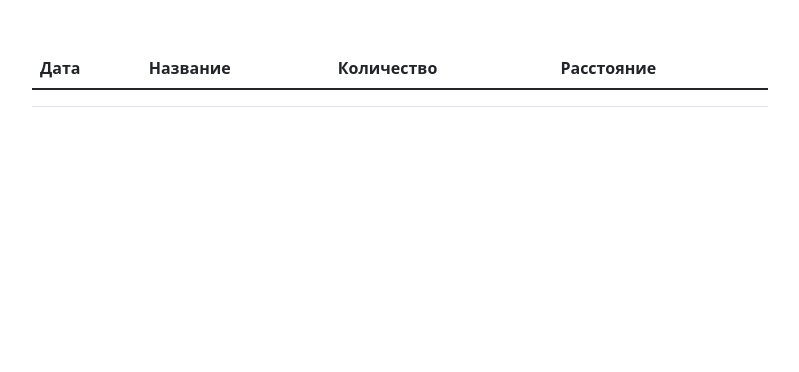
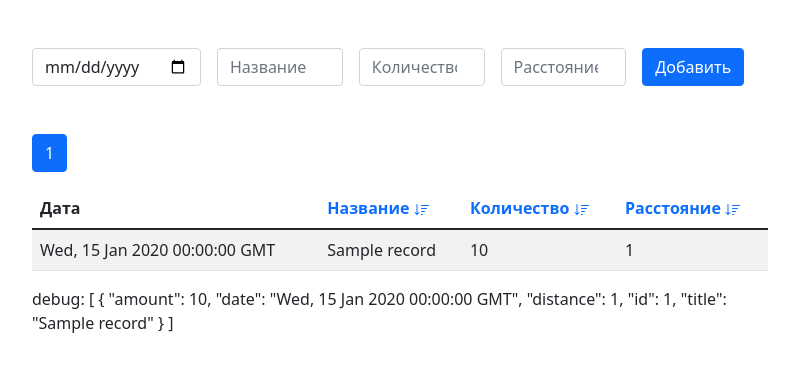
Before and after one commit to Ivansergee/welbex_test, a Flask app: page / in a window 1280 px wide. Shown: the top 372 px of the page, without its empty margins (240-1039 px from the left). Run offline with Flask 2, Linux system fonts and the light colour scheme; tables that the repository leaves empty hold one stand-in row (values such as "Sample post"); lists and menus that the app fills with data are empty; parts of the project's set-up code (start-up, migrations or seed data) failed here and were passed over.

Commit message:
add sorting and row creation form

```diff
--- a/app/app.py
+++ b/app/app.py
@@ -1,10 +1,13 @@
-from crypt import methods
-from pyexpat import model
+from datetime import datetime
 from flask import Flask, render_template, jsonify, request
 from dotenv import load_dotenv
 from flask_sqlalchemy import SQLAlchemy
+from sqlalchemy import desc
 
 from config import Config
+from validation import validation_errors
+
+from json import dumps
 
 
 load_dotenv('./.env')
@@ -13,19 +16,46 @@
 app.config.from_object(Config)
 
 db = SQLAlchemy(app)
-import models
+from models import Record
 
-@app.route('/')
+
+@app.route('/', methods=['GET', 'POST'])
 def index():
     if request.headers.get('X-Requested_With') == 'XMLHttpRequest':
-        records = jsonify(models.Record.query.all())
-        return records
+        page, order_by, sort, filter = request.get_json().values()
+        limit = 10
+        offset = limit * (page - 1)
+        records_count = Record.query.count()
+        pages_count = (records_count // limit) + 1
+        if sort == 'asc':
+            records = Record.query.order_by(order_by).offset(offset).limit(limit).all()
+        else:
+            records = Record.query.order_by(desc(order_by)).offset(offset).limit(limit).all()
+        res = {
+            'pages_count': pages_count,
+            'records': records
+            }
+        return jsonify(res)
     return render_template('index.html')
 
 
-@app.route('create', methods=['POST'])
+@app.route('/create', methods=['POST'])
 def create_record():
-    user_input = request.get_json()
+    input = request.get_json()
+    errors = validation_errors(input)
+    if not errors:
+        record = Record(
+            title = input['title'],
+            date = datetime.strptime(input['date'], "%Y-%m-%d"),
+            amount = input['amount'],
+            distance = input['distance']
+        )
+
+        db.session.add(record)
+        db.session.commit()
+
+        return '', 204
+    return jsonify(errors)
 
 
 if __name__ == '__main__':
--- a/app/models.py
+++ b/app/models.py
@@ -8,13 +8,13 @@
 
     id: int
     date: datetime
-    name: str
+    title: str
     amount: int
     distance: int
 
     id = db.Column(db.Integer(), primary_key=True)
     date = db.Column(db.Date())
-    name = db.Column(db.String(50))
+    title = db.Column(db.String(50))
     amount = db.Column(db.Integer())
     distance = db.Column(db.Integer())
 
--- a/app/static/main.js
+++ b/app/static/main.js
@@ -3,7 +3,20 @@
 const TestApp = {
     data(){
         return {
-            records: []
+            record: {
+                'date': '',
+                'title': '',
+                'amount': '',
+                'distance': '',
+            },
+            errors: [],
+            records: [],
+            parameters: {
+                'page': 1,
+                'order_by':'id',
+                'sort': 'asc',
+                'filter': '',
+            }
         }
     },
     async created(){
@@ -12,12 +25,43 @@
     methods: {
         async getRecords(){
             const response = await fetch(window.location, {
-                method: 'get',
+                method: 'post',
                 headers: {
+                    'Content-Type': 'application/json',
                     'X-Requested_With': 'XMLHttpRequest'
-                }
+                },
+                body: JSON.stringify(this.parameters)
             })
             this.records = await response.json()
+        },
+        async createRecord(){
+            await this.getRecords()
+
+            const response = await fetch(window.location + 'create', {
+                method: 'post',
+                headers: {
+                    'Content-Type': 'application/json',
+                    'X-Requested_With': 'XMLHttpRequest',
+                },
+                body: JSON.stringify(this.record)
+            })
+            if (response.status != 204){
+                this.errors = await response.json()
+            }
+            await this.getRecords()
+        },
+        async setSort(order_by){
+            if (this.parameters.order_by === order_by){
+                this.parameters.sort = this.parameters.sort === 'asc'?'desc':'asc';
+            } else {
+                this.parameters.order_by = order_by;
+                this.parameters.sort = 'asc';
+            }
+            await this.getRecords()
+        },
+        async setPage(page){
+            this.parameters.page = page;
+            await this.getRecords()
         }
     },
     delimiters: ['{', '}']
--- a/app/templates/index.html
+++ b/app/templates/index.html
@@ -2,23 +2,130 @@
 
 {% block content %}
     <div id="app">
-        <table class="table table-stiped">
+        <form @submit.prevent="createRecord" class="mb-5">
+            <div class="row g-3">
+                <div class="col-sm">
+                  <input
+                    type="date"
+                    class="form-control"
+                    placeholder="Дата"
+                    :class="{ 'is-invalid': errors.date }"
+                    v-model="record.date"
+                  >
+                </div>
+                <div class="col-sm">
+                  <input
+                    type="text"
+                    class="form-control"
+                    placeholder="Название"
+                    :class="{ 'is-invalid': errors.title }"
+                    v-model="record.title"
+                  >
+                </div>
+                <div class="col-sm">
+                  <input
+                    type="number"
+                    min="0"
+                    class="form-control"
+                    placeholder="Количество"
+                    :class="{ 'is-invalid': errors.amount }"
+                    v-model="record.amount"
+                  >
+                </div>
+                <div class="col-sm">
+                    <input
+                        type="number"
+                        min="0"
+                        step="100"
+                        class="form-control"
+                        placeholder="Расстояние"
+                        :class="{ 'is-invalid': errors.distance }"
+                        v-model="record.distance"
+                    >
+                  </div>
+                <div class="col-sm">
+                    <button type="submit" class="btn btn-primary">Добавить</button>
+                </div>
+              </div>
+        </form>
+
+
+        <nav>
+            <ul class="pagination">
+              <li
+                class="page-item"
+                v-for="n in records.pages_count"
+                :class="{ active: parameters.page === n }"
+              >
+                  <a class="page-link" href="#" @click.prevent="setPage(n)">{ n }</a>
+              </li>
+            </ul>
+        </nav>
+        <table class="table table-striped">
             <thead>
                 <tr>
                     <th>Дата</th>
-                    <th>Название</th>
-                    <th>Количество</th>
-                    <th>Расстояние</th>
+                    <th>
+                        <a
+                            href="#"
+                            @click.prevent="setSort('title')"
+                            class="text-decoration-none"
+                        >Название
+                        <svg
+                            xmlns="http://www.w3.org/2000/svg"
+                            width="16"
+                            height="16"
+                            fill="currentColor"
+                            class="bi bi-sort-down"
+                            viewBox="0 0 16 16">
+                            <path d="M3.5 2.5a.5.5 0 0 0-1 0v8.793l-1.146-1.147a.5.5 0 0 0-.708.708l2 1.999.007.007a.497.497 0 0 0 .7-.006l2-2a.5.5 0 0 0-.707-.708L3.5 11.293V2.5zm3.5 1a.5.5 0 0 1 .5-.5h7a.5.5 0 0 1 0 1h-7a.5.5 0 0 1-.5-.5zM7.5 6a.5.5 0 0 0 0 1h5a.5.5 0 0 0 0-1h-5zm0 3a.5.5 0 0 0 0 1h3a.5.5 0 0 0 0-1h-3zm0 3a.5.5 0 0 0 0 1h1a.5.5 0 0 0 0-1h-1z"></path>
+                        </svg>
+                      </a>
+                    </th>
+                    <th>
+                        <a
+                            href="#"
+                            class="text-decoration-none"
+                            @click.prevent="setSort('amount')"
+                        >Количество
+                        <svg
+                            xmlns="http://www.w3.org/2000/svg"
+                            width="16"
+                            height="16"
+                            fill="currentColor"
+                            class="bi bi-sort-down"
+                            viewBox="0 0 16 16">
+                            <path d="M3.5 2.5a.5.5 0 0 0-1 0v8.793l-1.146-1.147a.5.5 0 0 0-.708.708l2 1.999.007.007a.497.497 0 0 0 .7-.006l2-2a.5.5 0 0 0-.707-.708L3.5 11.293V2.5zm3.5 1a.5.5 0 0 1 .5-.5h7a.5.5 0 0 1 0 1h-7a.5.5 0 0 1-.5-.5zM7.5 6a.5.5 0 0 0 0 1h5a.5.5 0 0 0 0-1h-5zm0 3a.5.5 0 0 0 0 1h3a.5.5 0 0 0 0-1h-3zm0 3a.5.5 0 0 0 0 1h1a.5.5 0 0 0 0-1h-1z"></path>
+                        </svg>
+                      </a>
+                    </th>
+                    <th>
+                        <a
+                            href="#"
+                            class="text-decoration-none"
+                            @click.prevent="setSort('distance')"
+                        >Расстояние
+                        <svg
+                            xmlns="http://www.w3.org/2000/svg"
+                            width="16"
+                            height="16"
+                            fill="currentColor"
+                            class="bi bi-sort-down"
+                            viewBox="0 0 16 16">
+                            <path d="M3.5 2.5a.5.5 0 0 0-1 0v8.793l-1.146-1.147a.5.5 0 0 0-.708.708l2 1.999.007.007a.497.497 0 0 0 .7-.006l2-2a.5.5 0 0 0-.707-.708L3.5 11.293V2.5zm3.5 1a.5.5 0 0 1 .5-.5h7a.5.5 0 0 1 0 1h-7a.5.5 0 0 1-.5-.5zM7.5 6a.5.5 0 0 0 0 1h5a.5.5 0 0 0 0-1h-5zm0 3a.5.5 0 0 0 0 1h3a.5.5 0 0 0 0-1h-3zm0 3a.5.5 0 0 0 0 1h1a.5.5 0 0 0 0-1h-1z"></path>
+                        </svg>
+                    </th>
                 </tr>
             </thead>
             <tbody>
-                <tr v-for="record, index in records">
-                    <td></td>
-                    <td></td>
-                    <td></td>
-                    <td></td>
+                <tr v-for="record in records.records">
+                    <td>{ record.date }</td>
+                    <td>{ record.title }</td>
+                    <td>{ record.amount }</td>
+                    <td>{ record.distance }</td>
                 </tr>
             </tbody>
         </table>
+        debug: { records.records }
     </div>
 {% endblock  %}
```
Also changed, not shown: app/validation.py (added, +40 -0 lines).
